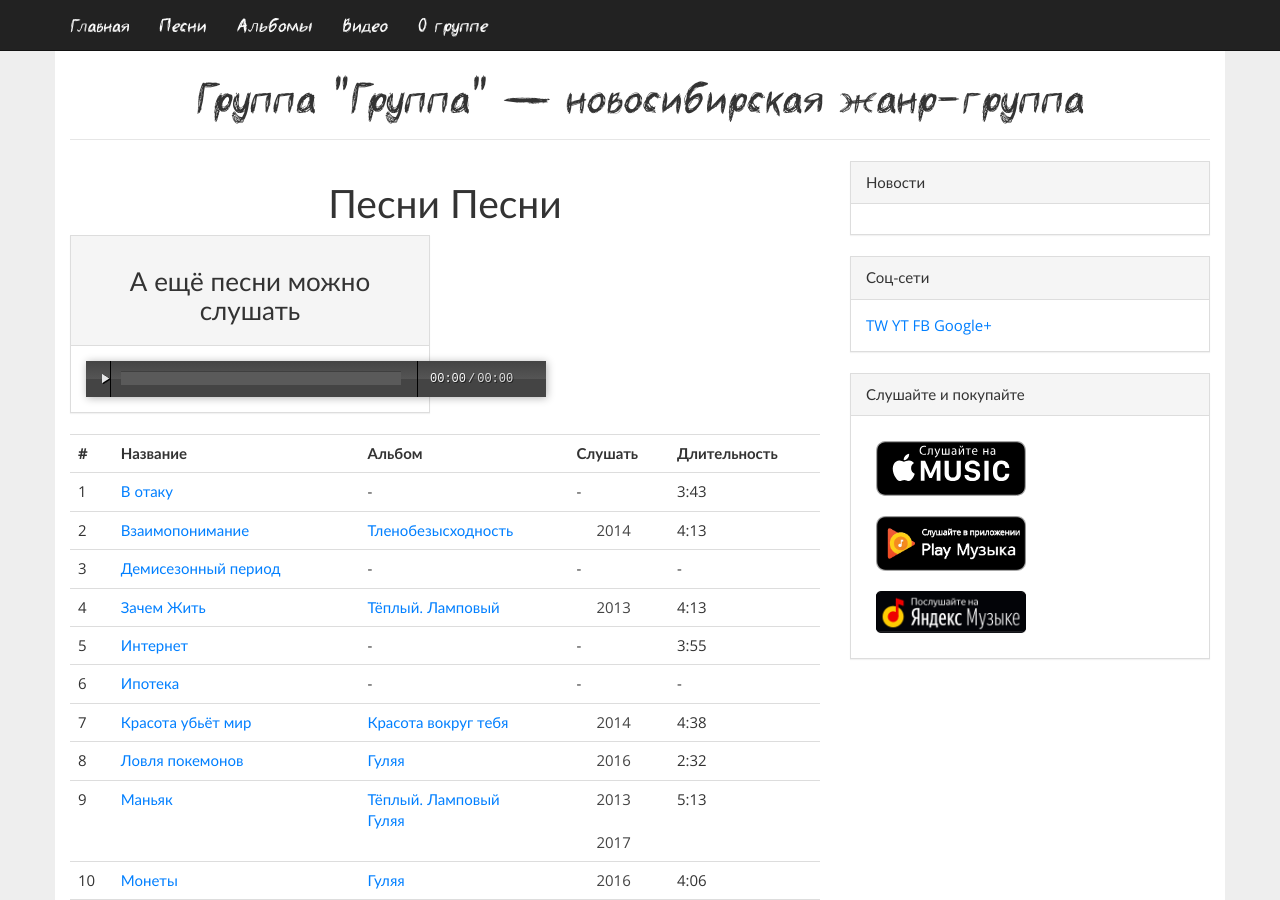
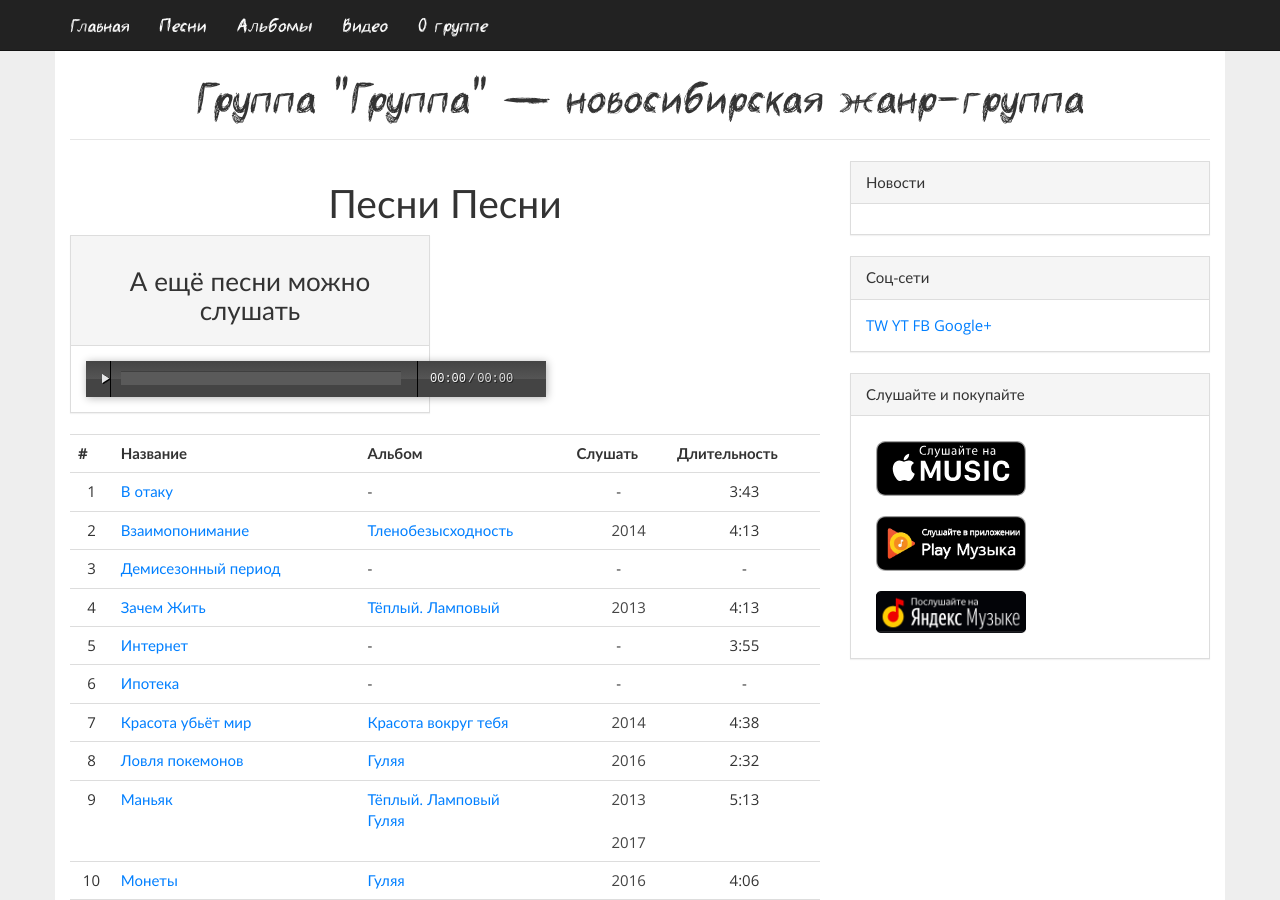
Before and after one commit to gruppa-gruppa-nsk/gruppa-gruppa-nsk.github.io, a Jekyll site: the page built from songs/index.html, in a window 1280 px wide and 900 px high. Built offline with Jekyll 4.4.1, drawn with Linux system fonts in a browser that asks for light colours; comment, search, counter and statistics services are not loaded.

Commit message:
align="center"

```diff
--- a/songs/index.html
+++ b/songs/index.html
@@ -51,7 +51,7 @@ title: Песни группы
 {% for post in items %}
 	{% if post.categories contains 'songs' %}
     	<tr>
-		<td>{{ counter }}</td>
+		<td align="center">{{ counter }}</td>
 		<td><a href="{{ post.url }}">{{ post.name }}</a></td>
 		<td>
 			{% if post.albums %}
@@ -69,7 +69,7 @@ title: Песни группы
 				-
 			{% endif %}
 		</td>
-		<td class="gruppa-media-url-td">
+		<td class="gruppa-media-url-td" align="center">
 			{% if post.download and post.download != '' %}
 				{% for dnl in post.download %}
 					<div data-src="{{ dnl.url }}" class="gruppa-media-url" alt="{{ post.name }}">
@@ -83,7 +83,7 @@ title: Песни группы
 				-
 			{% endif %}
 		</td>
-		<td>
+		<td align="center">
 			{% if post.length %}
 				{{ post.length }}
 			{% else %}
```
